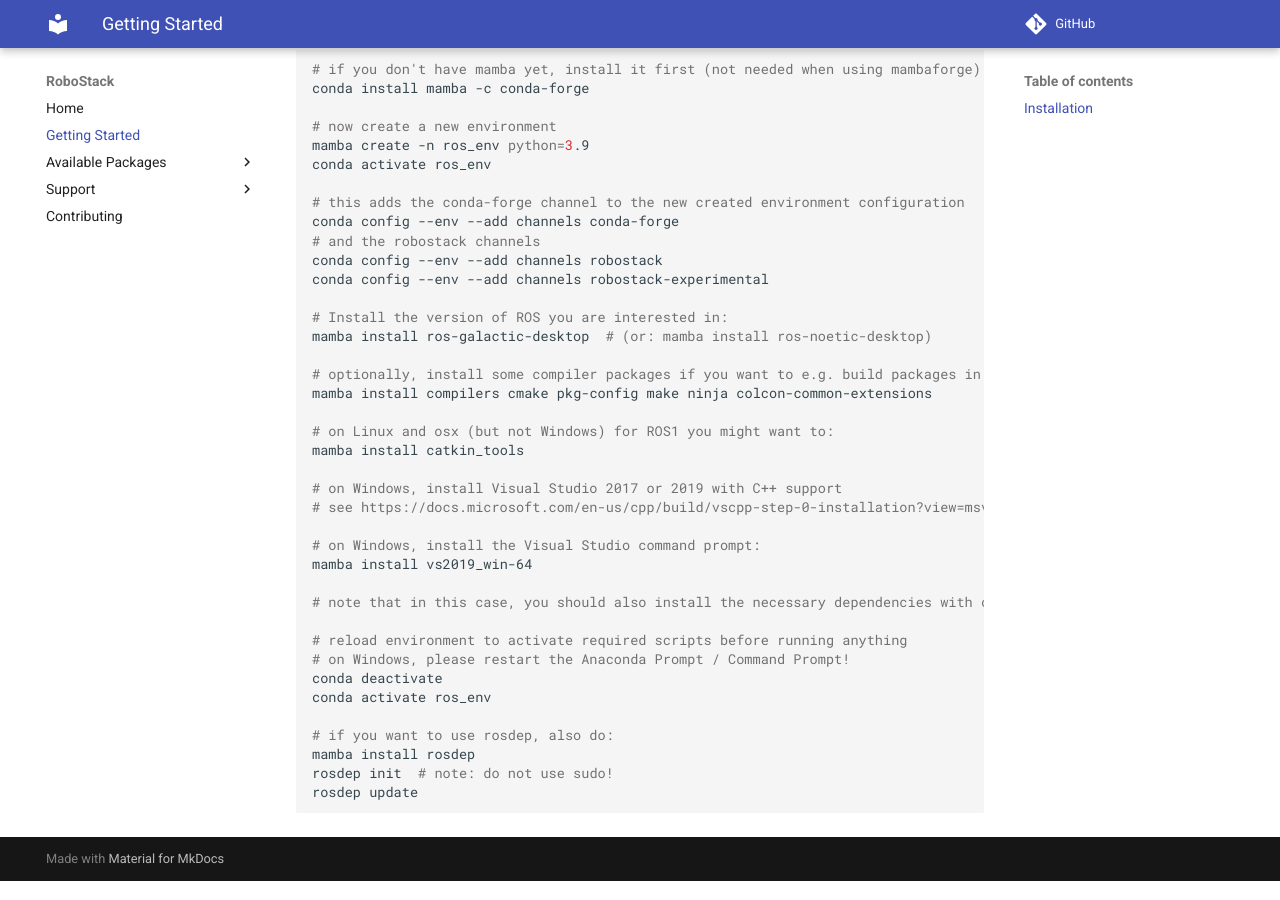
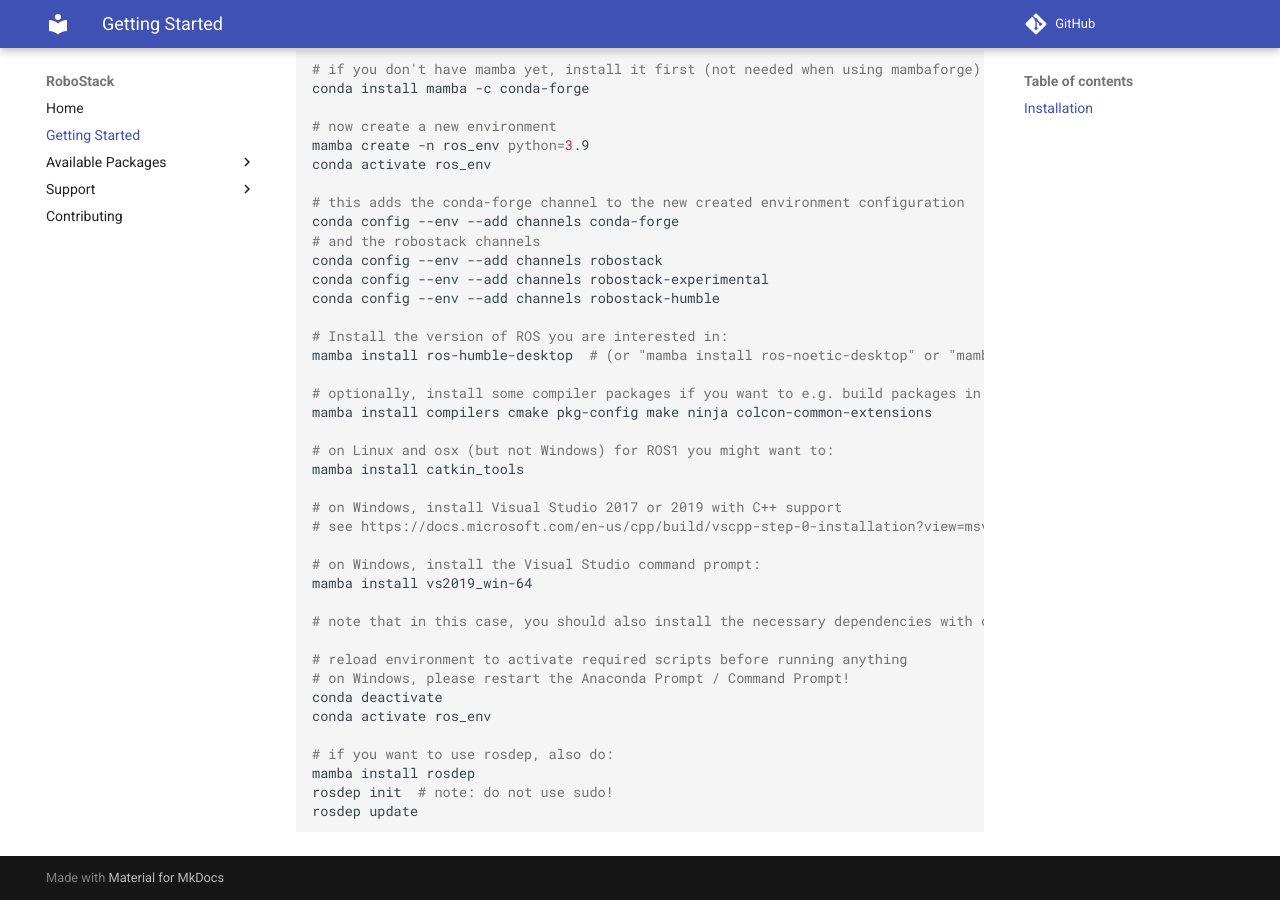
Before and after one commit to RoboStack/robostack.github.io, an MkDocs documentation site: the page built from docs/GettingStarted.md, in a window 1280 px wide and 900 px high, scrolled down 560 px. Built offline with MkDocs 1.6.1 and Material for MkDocs 9.7.7, drawn with Linux system fonts in a browser that asks for light colours; comment, search, counter and statistics services are not loaded.

Commit message:
Change GettingStarted.md to refer to humble instead of galactic

```diff
--- a/docs/GettingStarted.md
+++ b/docs/GettingStarted.md
@@ -19,9 +19,10 @@
 # and the robostack channels
 conda config --env --add channels robostack
 conda config --env --add channels robostack-experimental
+conda config --env --add channels robostack-humble
 
 # Install the version of ROS you are interested in:
-mamba install ros-galactic-desktop  # (or: mamba install ros-noetic-desktop)
+mamba install ros-humble-desktop  # (or "mamba install ros-noetic-desktop" or "mamba install ros-galactic-desktop")
 
 # optionally, install some compiler packages if you want to e.g. build packages in a colcon_ws:
 mamba install compilers cmake pkg-config make ninja colcon-common-extensions
```
